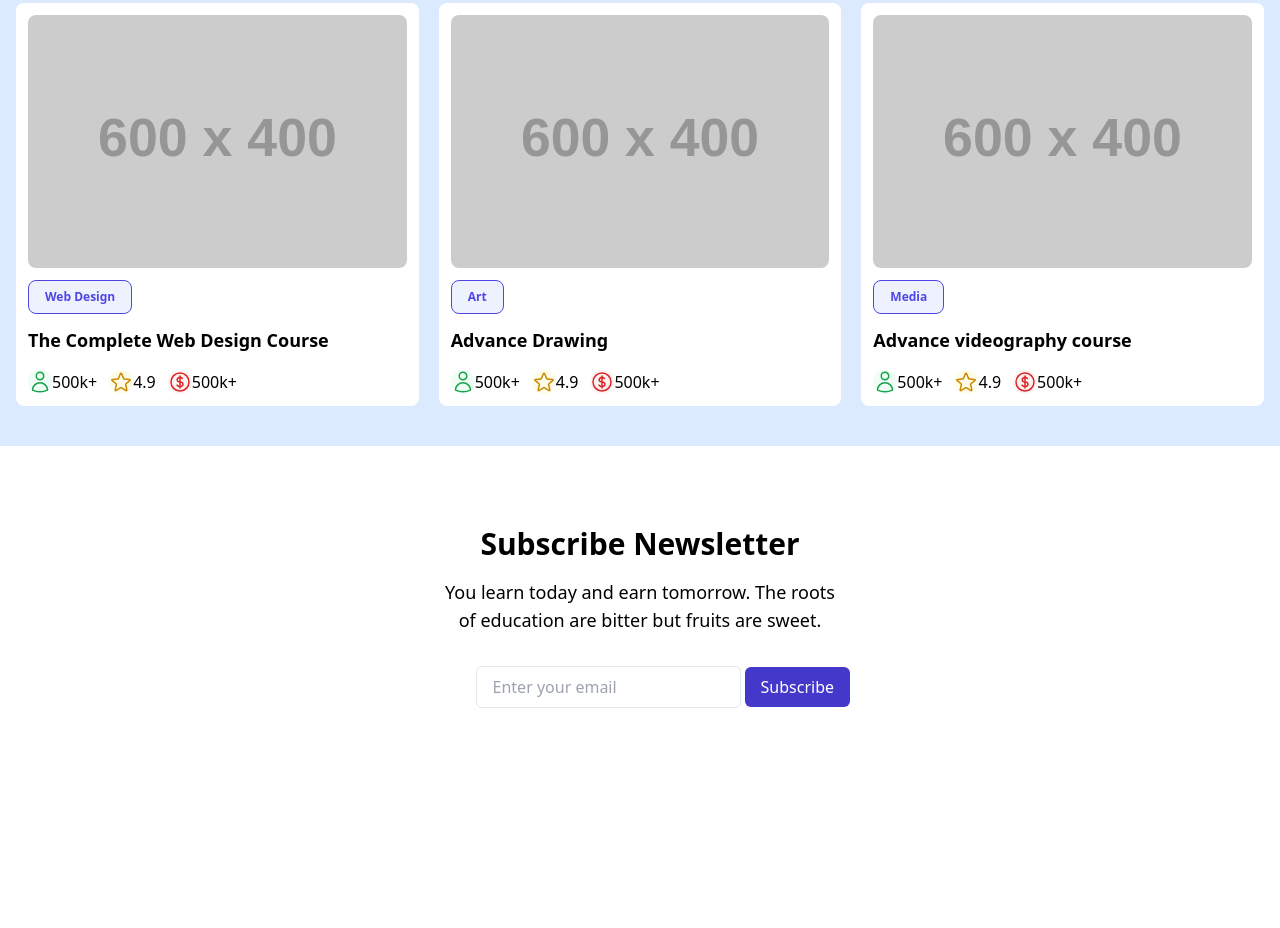
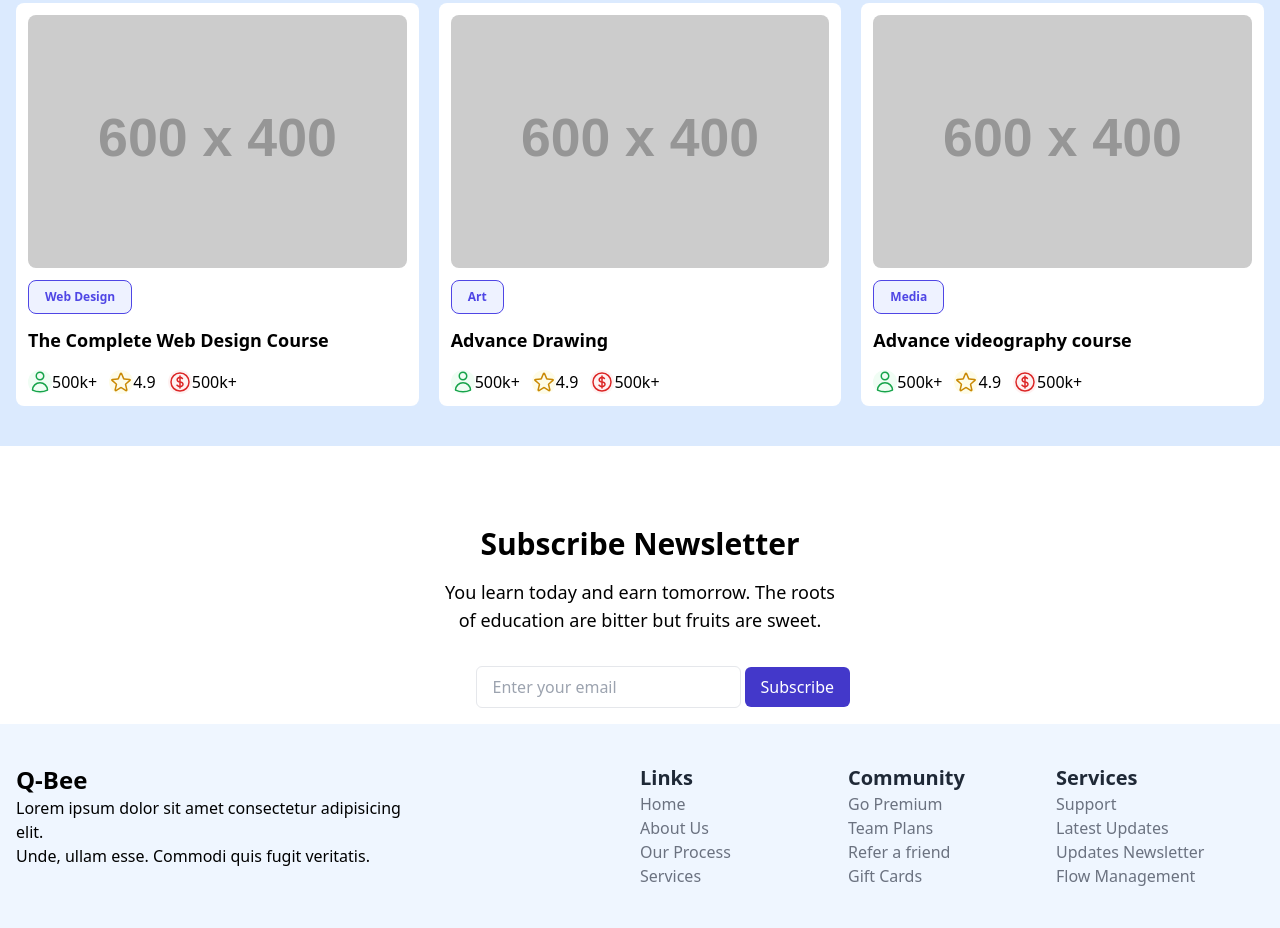
Before and after one commit to SumanKisku/studious-octo-train, a website: page index.html in a window 1280 px wide. Shown: the part 1905-2833 px from the top of the page. Before the commit the page ends 2653 px from the top, so only its background shows below. Drawn offline with Linux system fonts and the light colour scheme; placeholder pictures from the web are drawn by us.

Commit message:
footer done

```diff
--- a/index.html
+++ b/index.html
@@ -9,7 +9,7 @@
     <link rel="stylesheet" href="dist/output.css">
 </head>
 
-<body class="mb-6">
+<body>
     <!-- navigation bar -->
     <header class="bg-white">
         <nav class="flex items-center justify-between p-6 mx-auto max-w-7xl lg:px-8" aria-label="Global">
@@ -569,7 +569,8 @@
     <!-- newsletter section -->
     <div class="p-4 pt-20 mx-auto text-center text-black md:w-1/3">
         <h2 class="mb-4 text-3xl font-extrabold">Subscribe Newsletter</h2>
-        <p class="mb-8 text-lg">You learn today and earn tomorrow. The roots of education are bitter but fruits are sweet.</p>
+        <p class="mb-8 text-lg">You learn today and earn tomorrow. The roots of education are bitter but fruits are
+            sweet.</p>
         <form class="flex flex-col items-center w-5/6 gap-1 mx-auto md:flex-row">
             <input type="email" placeholder="Enter your email" class="flex-grow px-4 py-2 bg-white border rounded-md">
             <button type="submit"
@@ -577,6 +578,58 @@
         </form>
     </div>
 
+    <!-- footer -->
+
+    <footer class="py-10 bg-blue-50">
+        <div class="px-4 mx-auto max-w-7xl">
+            <div class="flex flex-wrap">
+                <div class="w-full md:w-2/3 lg:w-2/6">
+                    <h2 class="text-2xl font-extrabold">Q-Bee</h2>
+                    <p>
+                        Lorem ipsum dolor sit amet consectetur adipisicing elit. <br> Unde, ullam esse. Commodi quis fugit veritatis.
+                    </p>
+                    <div>
+                        <!-- TODO: add social media icons -->
+                        <ul>
+                            <li><a href="#"></a></li>
+                            <li><a href="#"></a></li>
+                            <li><a href="#"></a></li>
+                            <li><a href="#"></a></li>
+                        </ul>
+                    </div>
+                </div>
+                <div class="w-full md:w-1/3 lg:w-1/6 lg:ml-auto">
+                    <h2 class="text-xl font-bold text-gray-800">Links</h2>
+                    <ul class="text-gray-500">
+                        <li><a href="#">Home</a></li>
+                        <li><a href="#">About Us</a></li>
+                        <li><a href="#">Our Process</a></li>
+                        <li><a href="#">Services</a></li>
+                    </ul>
+                </div>
+                <div class="w-full md:w-1/3 lg:w-1/6">
+                    <h2 class="text-xl font-bold text-gray-800">Community</h2>
+                    <ul class="text-gray-500">
+                        <li><a href="#">Go Premium</a></li>
+                        <li><a href="#">Team Plans</a></li>
+                        <li><a href="#">Refer a friend</a></li>
+                        <li><a href="#">Gift Cards</a></li>
+                    </ul>
+                </div>
+                <div class="w-full md:w-1/3 lg:w-1/6">
+                    <h2 class="text-xl font-bold text-gray-800">Services</h2>
+                    <ul class="text-gray-500">
+                        <li><a href="#">Support</a></li>
+                        <li><a href="#">Latest Updates</a></li>
+                        <li><a href="#">Updates Newsletter</a></li>
+                        <li><a href="#">Flow Management</a></li>
+                    </ul>
+                </div>
+
+            </div>
+        </div>
+    </footer>
+
 
 
     <script src="scripts/script.js"></script>
--- a/styles/style.css
+++ b/styles/style.css
@@ -2,6 +2,6 @@
 @tailwind components;
 @tailwind utilities;
 
-* {
-    /* border: 1px solid red; */
+footer ul a:hover {
+    text-decoration: underline;
 }
```
Also changed, not shown: dist/output.css.
